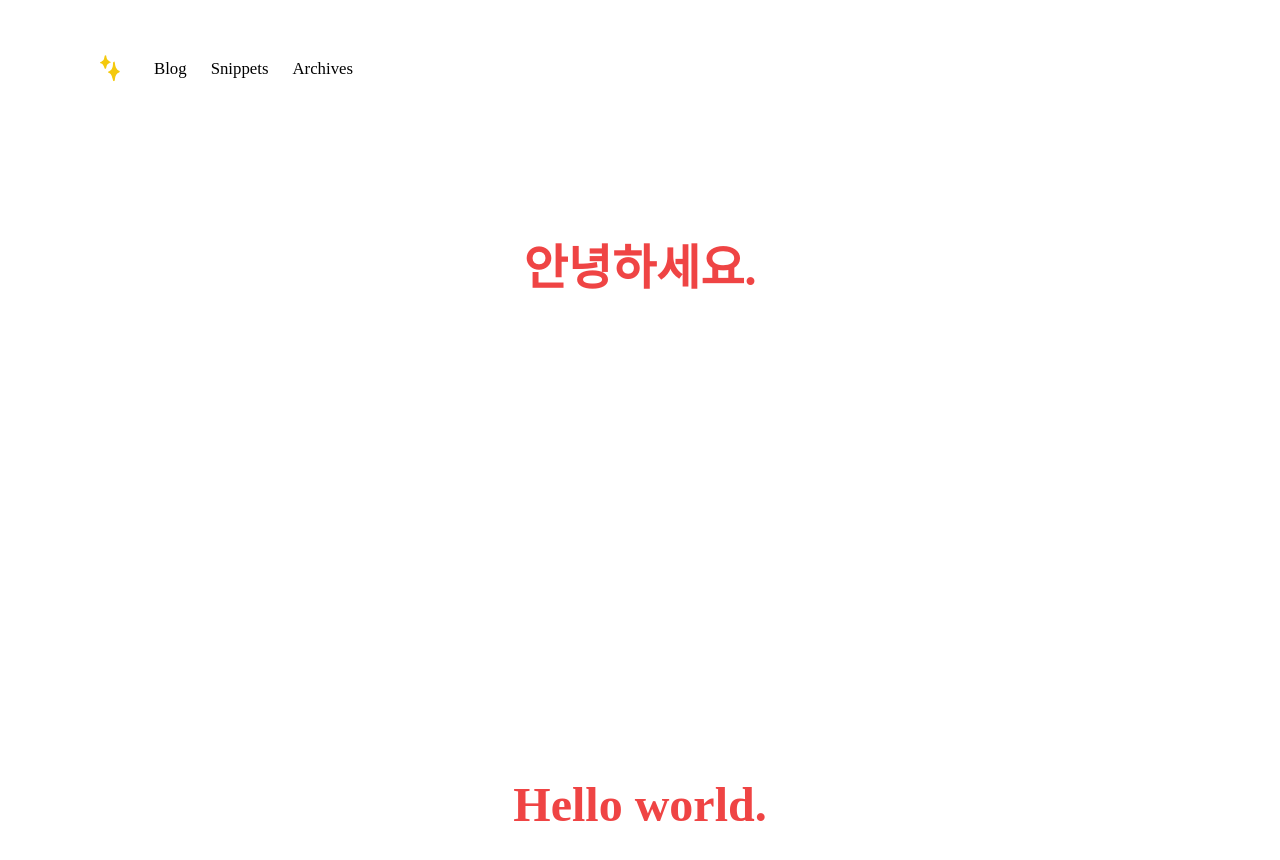
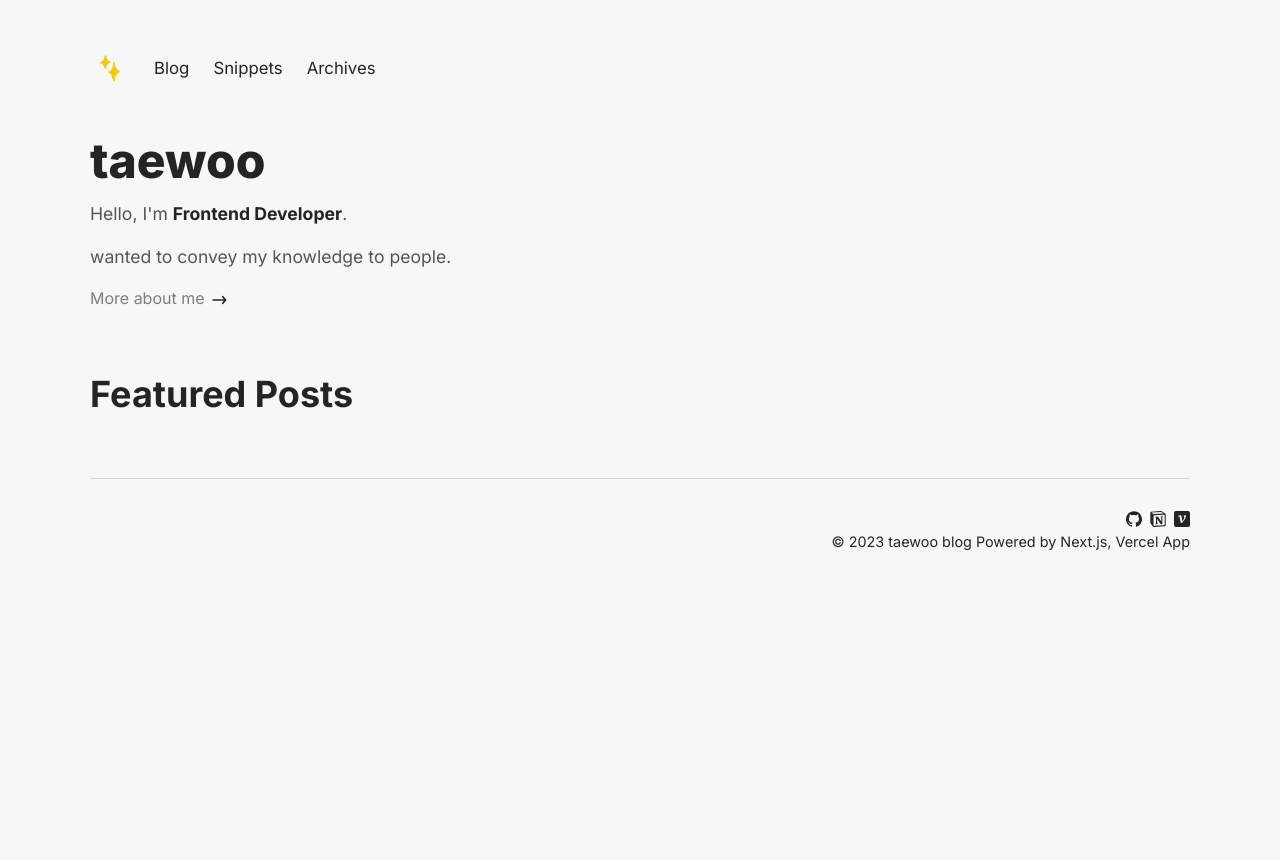
Before and after one commit to TaeWooKim-SCH/Static-Blog-Project, a Next.js app: page / in a window 1280 px wide. Shown: the top 860 px of the page. After the commit the page ends 800 px from the top, so only its background shows below. Built offline with nearby package versions, Linux system fonts and the light colour scheme.

Commit message:
feat: Home UI 80%, Footer 100%

```diff
--- /dev/null
+++ b/app/conponents/common/AuthorContacts.tsx
@@ -0,0 +1,18 @@
+import Link from 'next/link';
+import { SiGithub, SiNotion, SiVelog } from 'react-icons/si';
+
+export default function AuthorContacts() {
+  return (
+    <div className='flex space-x-2'>
+      <Link href="https://github.com/TaeWooKim-SCH" target='_blank'>
+        <SiGithub />
+      </Link>
+      <Link href="https://tae-woo.notion.site/Front-End-cae878950d69425c97dfc6a80abbf5c5?pvs=4" target='_blank'>
+        <SiNotion />
+      </Link>
+      <Link href="https://velog.io/@zop1234" target='_blank'>
+        <SiVelog />
+      </Link>
+    </div>
+  );
+}
--- /dev/null
+++ b/app/conponents/common/Hr.tsx
@@ -0,0 +1,8 @@
+export default function Hr({className, ...props}: React.ComponentProps<'hr'>) {
+  return (
+    <hr
+      {...props}
+      className={`border-1 w-full border-neutral-300 ${className}`}
+    />
+  );
+}
--- /dev/null
+++ b/app/conponents/common/LinkArrow.tsx
@@ -0,0 +1,32 @@
+import Link from "next/link";
+
+export default function LinkArrow({
+  className,
+  href,
+  children,
+  target
+}: React.ComponentProps<'a'>) {
+  return (
+    <Link
+      href={href ?? '/'}
+      className={`inline-flex text-[#7e7e7e] hover:text-[#2b2b2b] transition-all ${className}`}
+      target={target && target}
+    >
+      { children }
+      <svg
+        xmlns="http://www.w3.org/2000/svg"
+        fill="none"
+        viewBox="0 0 24 24"
+        className="ml-1 h-6 w-6 pt-1"
+      >
+        <path
+          stroke="currentColor"
+          strokeLinecap="round"
+          strokeLinejoin="round"
+          strokeWidth="2"
+          d="M17.5 12h-15m11.667-4l3.333 4-3.333-4zm3.333 4l-3.333 4 3.333-4z"
+        ></path>
+      </svg>
+    </Link>
+  );
+}
--- /dev/null
+++ b/app/conponents/common/SubTitle.tsx
@@ -0,0 +1,5 @@
+export default function SubTitle({ children, className, ...props }: React.ComponentProps<'h3'>) {
+  return (
+    <h2 {...props} className={`text-4xl font-bold ${className}`}>{ children }</h2>
+  );
+}
--- /dev/null
+++ b/app/conponents/common/Title.tsx
@@ -0,0 +1,8 @@
+export default function Title({ children, className, ...props }: React.ComponentProps<'h1'>) {
+  return (
+    <h1
+      {...props}
+      className={`mb-4 text-5xl font-extrabold ${className}`}
+    >{ children }</h1>
+  );
+}
--- a/app/conponents/layouts/Layout.tsx
+++ b/app/conponents/layouts/Layout.tsx
@@ -1,10 +1,21 @@
 import HeaderNav from "./HeaderNav"
+import Hr from "../common/Hr";
+import AuthorContacts from "../common/AuthorContacts";
 
 export default function Layout({ children }: { children: React.ReactNode }) {
   return (
     <div className="mx-auto w-[1100px]">
       <HeaderNav />
-      <main>{children}</main>
+      {/* --- */}
+      <main className="pb-16">{children}</main>
+      {/* --- */}
+      <footer>
+        <Hr className="mb-8" />
+        <div className="flex flex-col items-end space-y-1">
+          <AuthorContacts />
+          <p className="text-[0.9rem]">© 2023 taewoo blog Powered by Next.js, Vercel App</p>
+        </div>
+      </footer>
     </div>
   );
 }
--- a/app/globals.css
+++ b/app/globals.css
@@ -1,8 +1,20 @@
 @tailwind base;
 @tailwind components;
 @tailwind utilities;
-@import url(//spoqa.github.io/spoqa-han-sans/css/SpoqaHanSansNeo.css);
+/* @import url(//spoqa.github.io/spoqa-han-sans/css/SpoqaHanSansNeo.css); */
 
 * {
-  font-family: 'Spoqa Han Sans Neo', 'sans-serif';
+  /* font-family: 'Spoqa Han Sans Neo', 'sans-serif'; */
+  color: #242424;
+  margin: 0;
+  padding: 0;
+  box-sizing: border-box;
 }
+
+body {
+  background-color: rgb(247, 247, 247);
+}
+
+::selection {
+  background-color: rgb(206, 206, 206);
+}
--- a/app/page.tsx
+++ b/app/page.tsx
@@ -1,11 +1,29 @@
+import LinkArrow from "./conponents/common/LinkArrow"
+import SubTitle from "./conponents/common/SubTitle"
+import Title from "./conponents/common/Title"
 import Layout from "./conponents/layouts/Layout"
 
 export default function Home() {
   return (
     <Layout>
-      <main className="flex min-h-screen flex-col items-center justify-between p-24">
-        <h1 className="text-red-500 text-[3rem] font-[800]">안녕하세요.</h1>
-        <h1 className="text-red-500 text-[3rem] font-[800]">Hello world.</h1>
+      <main>
+        <section>
+          <Title>taewoo</Title>
+          <div className="mb-4 text-[1.1rem]">
+            <span className="text-[#555555]">Hello, I{"'"}m </span>
+            <span className="font-bold">Frontend Developer</span>
+            <span className="text-[#555555]">.</span>
+          </div>
+          <div className="mb-4 text-[1.1rem]">
+            <span className="text-[#555555]">wanted to convey my knowledge to people.</span>
+          </div>
+          <div>
+            <LinkArrow href="https://taewoo-portfolio.netlify.app" target="_blank">More about me</LinkArrow>
+          </div>
+        </section>
+        <section className="mt-16">
+          <SubTitle>Featured Posts</SubTitle>
+        </section>
       </main>
     </Layout>
   )
--- a/package.json
+++ b/package.json
@@ -19,6 +19,7 @@
     "postcss": "8.4.29",
     "react": "18.2.0",
     "react-dom": "18.2.0",
+    "react-icons": "^4.11.0",
     "tailwindcss": "3.3.3",
     "typescript": "5.2.2"
   }
```
Also changed, not shown: 1 other file (tests, documents, lock files or other folders).
